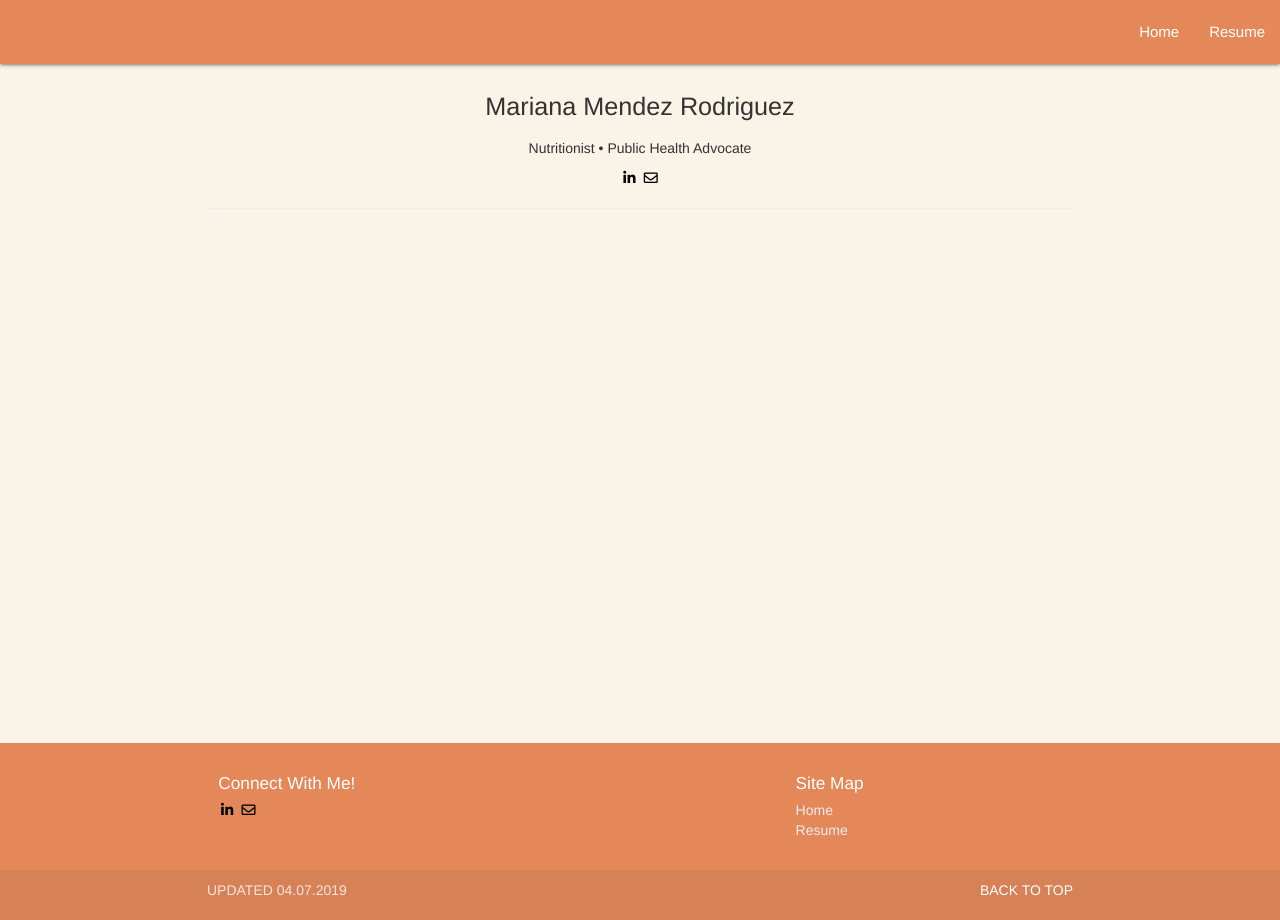
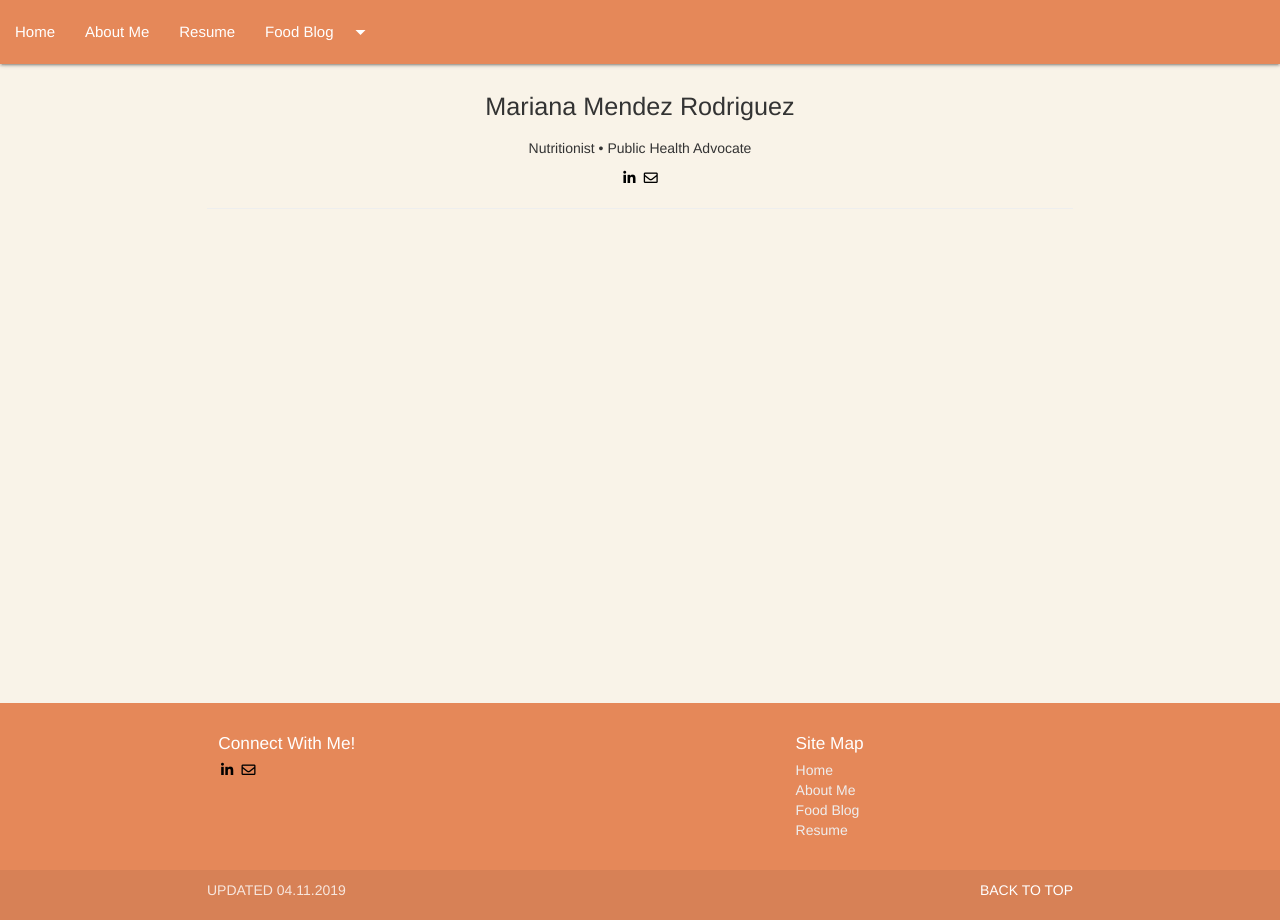
Before and after one commit to marianamendezrdz/marianamendezsite, a Django app: template marianamendezsiteapp/templates/base.html in a window 1280 px wide. Run offline with Django 3.2, Linux system fonts and the light colour scheme; the template is opened without the code that fills it, so the values that code supplies are empty; some libraries are stand-ins or nearby versions.

Commit message:
added dropdown in navbar and sidenav for foodblog languages

```diff
--- a/marianamendezsite/urls.py
+++ b/marianamendezsite/urls.py
@@ -21,4 +21,5 @@ urlpatterns = [
     url(r'^admin/', admin.site.urls),
     url(r'^$', views.home, name='home'),
     url(r'^home', views.home, name='home'),
+    url(r'^blog', views.blog, name='blog'),
 ]
--- a/marianamendezsiteapp/static/css/style.css
+++ b/marianamendezsiteapp/static/css/style.css
@@ -31,6 +31,16 @@
 .nav-wrapper a:active{
   background-color: #506380;
 }
+
+.dropdown-content {
+  top: 100% !important;
+}
+
+.foodright {
+  padding-left: 32px !important;
+  background-color: #E58859;
+}
+
 /* -------------------------------------------------------------------------- */
 /* SideNav */
 .sidenav {
--- a/marianamendezsiteapp/templates/base.html
+++ b/marianamendezsiteapp/templates/base.html
@@ -37,13 +37,22 @@
   <!-- NavBar -->
 <header>
 <div class="navbar-fixed">
+  <!-- Dropdown Structure -->
+<ul id="dropdown1" class="dropdown-content">
+  <li><a href="{% url 'blog' %}">Food Blog (English)</a></li>
+  <li class="divider"></li>
+  <li><a href="{% url 'blog' %}">Food Blog (Español)</a></li>
+</ul>
   <nav>
     <div class="nav-wrapper">
       <!-- <p class="brand-logo" id="backtotop"><img class="img-responsive" src='' width=50 alt="logo"></p> -->
       <a href="#" data-target="mobile-demo" class="sidenav-trigger"><i class="material-icons">menu</i></a>
-      <ul id="nav-mobile" class="right hide-on-med-and-down">
+      <ul id="nav-mobile" class="left hide-on-med-and-down">
         <li> <a href="{% url 'home' %}">Home</a></li>
+        <li> <a href="{% url 'home' %}">About Me</a></li>
         <li> <a target="_blank" href="https://s3-us-west-1.amazonaws.com/marianamendezsite/mariana_resume.pdf">Resume</a></li>
+        <!-- Dropdown Trigger -->
+          <li><a class="dropdown-trigger" href="#!" data-target="dropdown1">Food Blog<i class="material-icons right">arrow_drop_down</i></a></li>
       </ul>
     </div>
   </nav>
@@ -53,6 +62,21 @@
   <!-- SideNav -->
     <ul class="sidenav" id="mobile-demo">
       <li><a href="{% url 'home' %}">Home</a></li>
+      <li> <a href="{% url 'home' %}">About Me</a></li>
+      <li class="no-padding">
+       <ul class="collapsible collapsible-accordion">
+         <li>
+           <a class="collapsible-header foodright">Food Blog<i class="material-icons right">arrow_drop_down</i></a>
+           <div class="collapsible-body">
+             <ul>
+               <li class="divider"></li>
+               <li><a class="grey lighten-4" href="{% url 'blog' %}">English</a></li>
+               <li><a class="grey lighten-4" href="{% url 'blog' %}">Español</a></li>
+             </ul>
+           </div>
+         </li>
+       </ul>
+     </li>
       <li><a target="_blank" href="https://s3-us-west-1.amazonaws.com/marianamendezsite/mariana_resume.pdf">Resume</a></li>
     </ul>
   <!-- SideNav -->
@@ -87,6 +111,8 @@
             <h6 class="white-text">Site Map</h6>
             <ul>
               <li><a class="grey-text text-lighten-3" href="{% url 'home' %}">Home</a></li>
+              <li><a class="grey-text text-lighten-3" href="{% url 'home' %}">About Me</a></li>
+              <li><a class="grey-text text-lighten-3" href="{% url 'blog' %}">Food Blog</a></li>
               <li><a target="_blank" class="grey-text text-lighten-3" href="https://s3-us-west-1.amazonaws.com/marianamendezsite/mariana_resume.pdf">Resume</a></li>
             </ul>
           </div>
@@ -94,7 +120,7 @@
       </div>
       <div class="footer-copyright">
         <div class="container">
-        <p class="text-left text-uppercase"> Updated 04.07.2019
+        <p class="text-left text-uppercase"> Updated 04.11.2019
         <a class="white-text text-lighten-1 right" href="#backtotop">Back to Top</a></p>
         </div>
       </div>
--- a/marianamendezsiteapp/views.py
+++ b/marianamendezsiteapp/views.py
@@ -4,3 +4,6 @@ from django.shortcuts import render
 
 def home(request):
     return render(request, 'home.html', {})
+
+def blog(request):
+    return render(request, 'blog.html', {})
```
Also changed, not shown: marianamendezsiteapp/templates/blog.html (added, +15 -0 lines).
